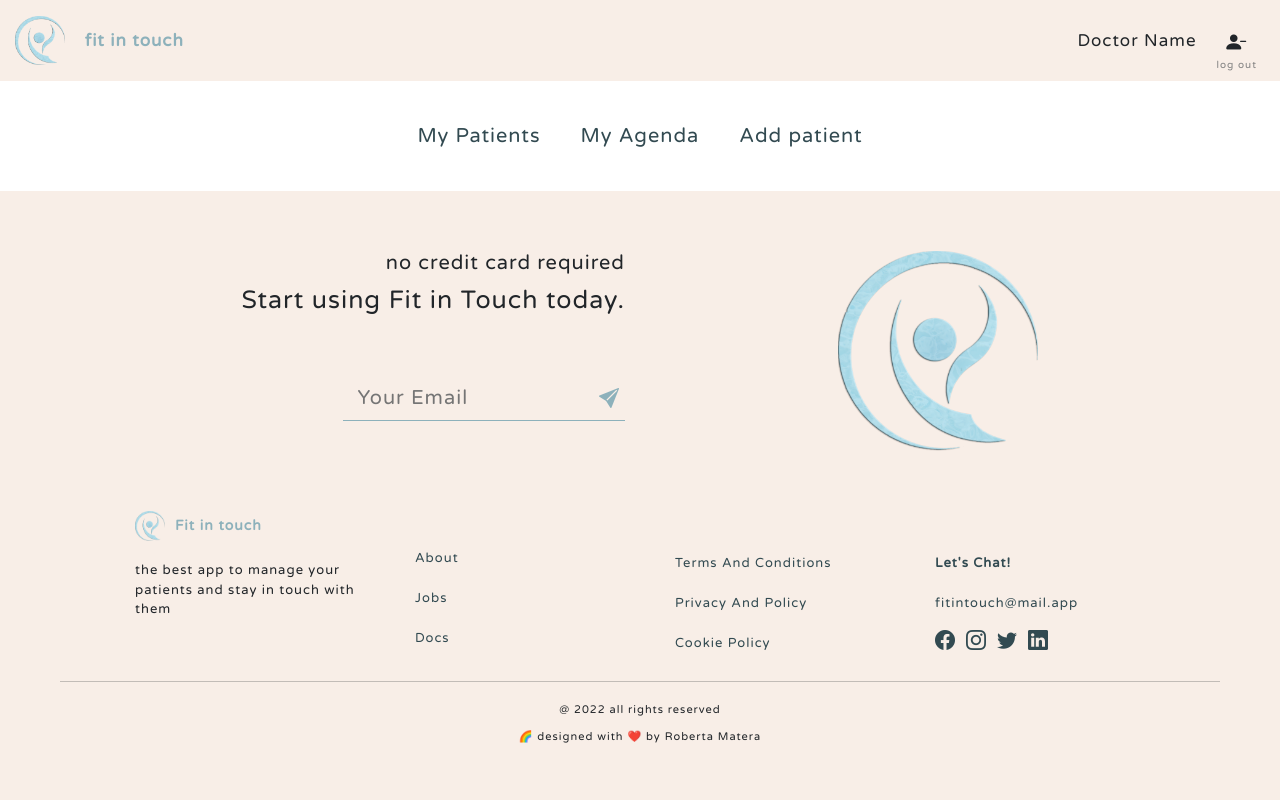
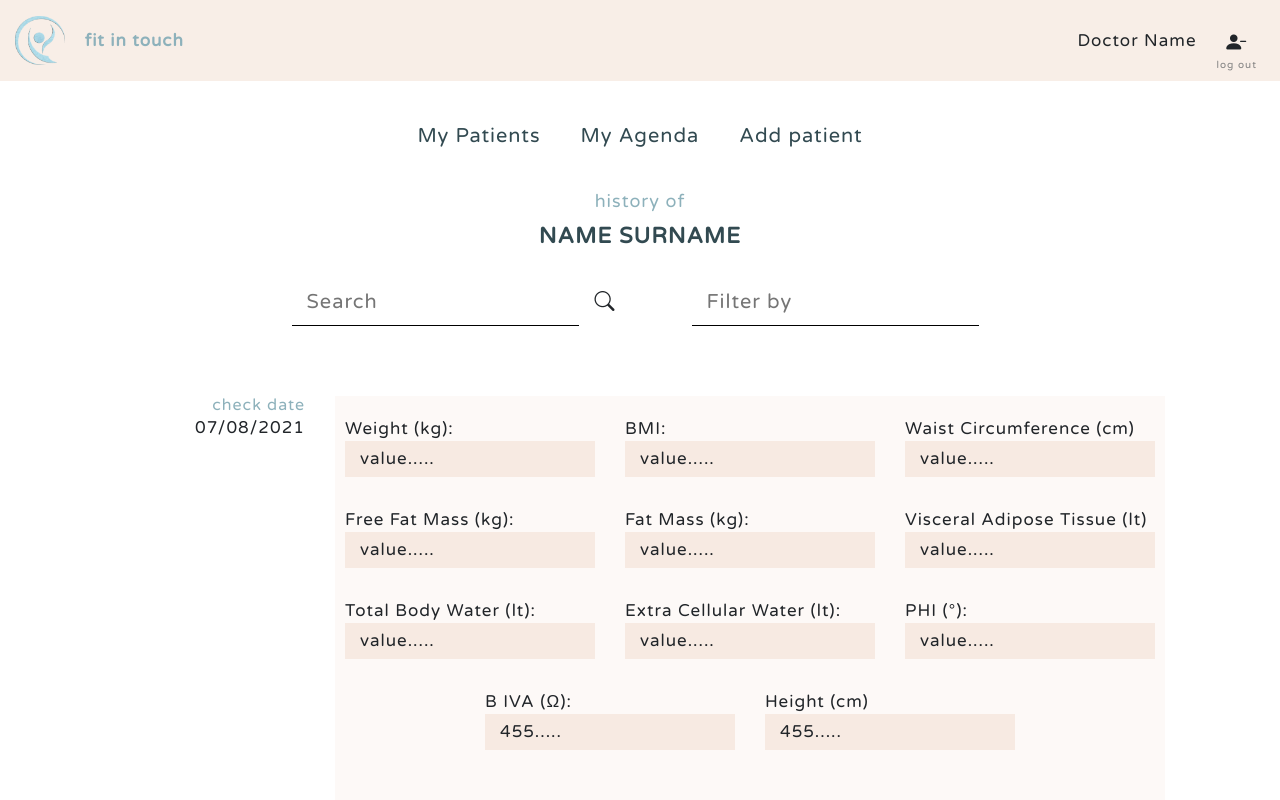
Before and after one commit to RobertaMatera/fit-in-touch, a React (Create React App) app: page /patient/id/history in a window 1280 px wide. Shown: the top 800 px of the page. Built offline with nearby package versions, Linux system fonts and the light colour scheme.

Commit message:
history section scaffolding

```diff
--- a/src/App.scss
+++ b/src/App.scss
@@ -5,3 +5,4 @@
 @import "./components/Footer/footerStyle.scss";
 @import "./components/PatientDetails/patientDetailsStyle.scss";
 @import "./components/AddPatient/addPatientStyle.scss";
+@import "./components/PatientHistory/patientHistoryStyle.scss";
--- a/src/App.tsx
+++ b/src/App.tsx
@@ -8,6 +8,7 @@ import Footer from "./components/Footer/FooterComponent";
 import PatientDetails from "./components/PatientDetails/PatientDetailsComponent";
 import AddPatient from "./components/AddPatient/AddPatientComponent";
 import AllPatientInfo from "./components/PatientDetails/AllPatientInfoComponent";
+import PatientHistory from "./components/PatientHistory/PatientHistoryComponent";
 
 function App() {
   return (
@@ -21,6 +22,7 @@ function App() {
         <Route path="/patients/id" element={<PatientDetails />} />
         <Route path="/add-patient" element={<AddPatient />} />
         <Route path="/patients/id/info" element={<AllPatientInfo />} />
+        <Route path="/patient/id/history" element={<PatientHistory />} />
       </Routes>
       <footer>
         <Footer />
--- a/src/components/DoctorsPatient/doctorsPatientsSectionStyle.scss
+++ b/src/components/DoctorsPatient/doctorsPatientsSectionStyle.scss
@@ -6,8 +6,7 @@
     font-weight: bold;
   }
   & .my-form-control:focus-visible {
-    outline: 2px solid $main-blue;
-    border-radius: 25px;
+    @include search-filter-input;
   }
   & .my-search-btn {
     color: $dark-green;
--- a/src/components/PatientDetails/PatientInfoComponent.tsx
+++ b/src/components/PatientDetails/PatientInfoComponent.tsx
@@ -36,7 +36,7 @@ const PatientInfo = () => {
       <div className="links-box">
         <h6>
           {" "}
-          <Link to="#history">
+          <Link to="/patient/id/history">
             history <i className="bi bi-arrow-right-circle ms-2"></i>
           </Link>{" "}
         </h6>
--- /dev/null
+++ b/src/components/PatientHistory/DateAndDataCheckComponent.tsx
@@ -0,0 +1,18 @@
+import { Col } from "react-bootstrap";
+import InfoCheck from "./InfoCheckComponent";
+
+const DateAndDataCheck = () => {
+  return (
+    <>
+      <Col xs={12} lg={3} className="text-center text-lg-end mb-2 m-0">
+        <h6>check date</h6>
+        <p>07/08/2021</p>
+      </Col>
+      <Col xs={12} lg={9}>
+        <InfoCheck />
+      </Col>
+    </>
+  );
+};
+
+export default DateAndDataCheck;
--- /dev/null
+++ b/src/components/PatientHistory/InfoCheckComponent.tsx
@@ -0,0 +1,107 @@
+const InfoCheck = () => {
+  return (
+    <div className="d-flex flex-column info-value-box mx-auto mx-lg-0">
+      <div className="d-flex flex-column flex-md-row justify-content-center ">
+        <div className="d-flex flex-column m-0 mb-4">
+          <div className="mx-auto mx-lg-0">
+            <p>Weight (kg):</p>
+          </div>
+          <div className="value-box">
+            <p className="new-patient-form mx-auto"> value..... </p>
+          </div>
+        </div>
+        <div className="d-flex flex-column m-0 ms-md-4 mb-4">
+          <div className="mx-auto mx-lg-0">
+            <p>BMI:</p>
+          </div>
+          <div className="value-box">
+            <p className="new-patient-form mx-auto"> value..... </p>
+          </div>
+        </div>
+        <div className="d-flex flex-column m-0 ms-md-4 mb-4">
+          <div className="mx-auto mx-lg-0">
+            <p>Waist Circumference (cm)</p>
+          </div>
+          <div className="value-box">
+            <p className="new-patient-form mx-auto"> value..... </p>
+          </div>
+        </div>
+      </div>
+
+      <div className="d-flex flex-column flex-md-row justify-content-center">
+        <div className="d-flex flex-column m-0  mb-4">
+          <div className="mx-auto mx-lg-0">
+            <p>Free Fat Mass (kg):</p>
+          </div>
+          <div className="value-box">
+            <p className="new-patient-form mx-auto"> value..... </p>
+          </div>
+        </div>
+        <div className="d-flex flex-column m-0 ms-md-4 mb-4">
+          <div className="mx-auto mx-lg-0">
+            <p>Fat Mass (kg):</p>
+          </div>
+          <div className="value-box">
+            <p className="new-patient-form mx-auto"> value..... </p>
+          </div>
+        </div>
+        <div className="d-flex flex-column m-0 ms-md-4 mb-4">
+          <div className="mx-auto mx-lg-0">
+            <p>Visceral Adipose Tissue (lt)</p>
+          </div>
+          <div className="value-box">
+            <p className="new-patient-form mx-auto"> value..... </p>
+          </div>
+        </div>
+      </div>
+
+      <div className="d-flex flex-column flex-md-row justify-content-center">
+        <div className="d-flex flex-column m-0  mb-4">
+          <div className="mx-auto mx-lg-0">
+            <p>Total Body Water (lt):</p>
+          </div>
+          <div className="value-box">
+            <p className="new-patient-form mx-auto"> value..... </p>
+          </div>
+        </div>
+        <div className="d-flex flex-column m-0 ms-md-4 mb-4">
+          <div className="mx-auto mx-lg-0">
+            <p>Extra Cellular Water (lt):</p>
+          </div>
+          <div className="value-box">
+            <p className="new-patient-form mx-auto"> value..... </p>
+          </div>
+        </div>
+        <div className="d-flex flex-column m-0 ms-md-4 mb-4">
+          <div className="mx-auto mx-lg-0">
+            <p>PHI (°):</p>
+          </div>
+          <div className="value-box">
+            <p className="new-patient-form mx-auto"> value..... </p>
+          </div>
+        </div>
+      </div>
+
+      <div className="d-flex flex-column flex-md-row justify-content-center">
+        <div className="d-flex flex-column m-0  mb-4">
+          <div className="mx-auto mx-lg-0">
+            <p>B IVA (Ω):</p>
+          </div>
+          <div className="value-box">
+            <p className="new-patient-form mx-auto"> 455..... </p>
+          </div>
+        </div>
+        <div className="d-flex flex-column m-0 ms-md-4 mb-4">
+          <div className="mx-auto mx-lg-0">
+            <p>Height (cm)</p>
+          </div>
+          <div className="value-box">
+            <p className="new-patient-form mx-auto"> 455..... </p>
+          </div>
+        </div>
+      </div>
+    </div>
+  );
+};
+
+export default InfoCheck;
--- /dev/null
+++ b/src/components/PatientHistory/PatientHistoryComponent.tsx
@@ -0,0 +1,34 @@
+import { Container, Row, Col } from "react-bootstrap";
+import AddPatient from "../AddPatient/AddPatientComponent";
+import Filter from "../DoctorsPatient/FilterComponent";
+import Search from "../DoctorsPatient/SearchComponent";
+import DateAndDataCheck from "./DateAndDataCheckComponent";
+import InfoCheck from "./InfoCheckComponent";
+
+const PatientHistory = () => {
+  return (
+    <Container fluid id="history-section">
+      <Row>
+        <Col xs={12}>
+          <div>
+            <h2>history of</h2>
+            <h1>name surname</h1>
+          </div>
+          <div className="d-md-flex flex-md-row justify-content-center mt-3 mb-5">
+            <Search />
+            <Filter />
+          </div>
+        </Col>
+      </Row>
+
+      <Row className="mb-4">
+        <DateAndDataCheck />
+      </Row>
+      <Row className="mb-4">
+        <DateAndDataCheck />
+      </Row>
+    </Container>
+  );
+};
+
+export default PatientHistory;
--- /dev/null
+++ b/src/components/PatientHistory/patientHistoryStyle.scss
@@ -0,0 +1,42 @@
+#history-section {
+  & h1,
+  h2 {
+    text-align: center;
+  }
+  & h1 {
+    text-transform: uppercase;
+    font-weight: bold;
+    color: $dark-green;
+    font-size: 1.1rem;
+  }
+  & h2 {
+    font-size: 0.9rem;
+    color: $main-blue;
+  }
+  & .my-form-control:focus-visible {
+    @include search-filter-input;
+  }
+  & h6 {
+    font-size: 0.8rem;
+    color: $main-blue;
+    margin-bottom: 0;
+  }
+}
+
+//InfoCheckComponent
+
+.info-value-box {
+  background-color: rgba($light-sand, 10%);
+  padding: 20px 10px;
+  max-width: 830px;
+  display: flex;
+  & .value-box {
+    display: flex;
+    align-items: end;
+    & p {
+      padding: 5px 15px;
+      width: 250px;
+      background-color: rgba($light-sand, 30%);
+    }
+  }
+}
--- a/src/index.scss
+++ b/src/index.scss
@@ -43,3 +43,8 @@ p {
   margin: 0;
   font-size: 0.85em;
 }
+
+@mixin search-filter-input {
+  outline: 2px solid $main-blue;
+  border-radius: 25px;
+}
```
